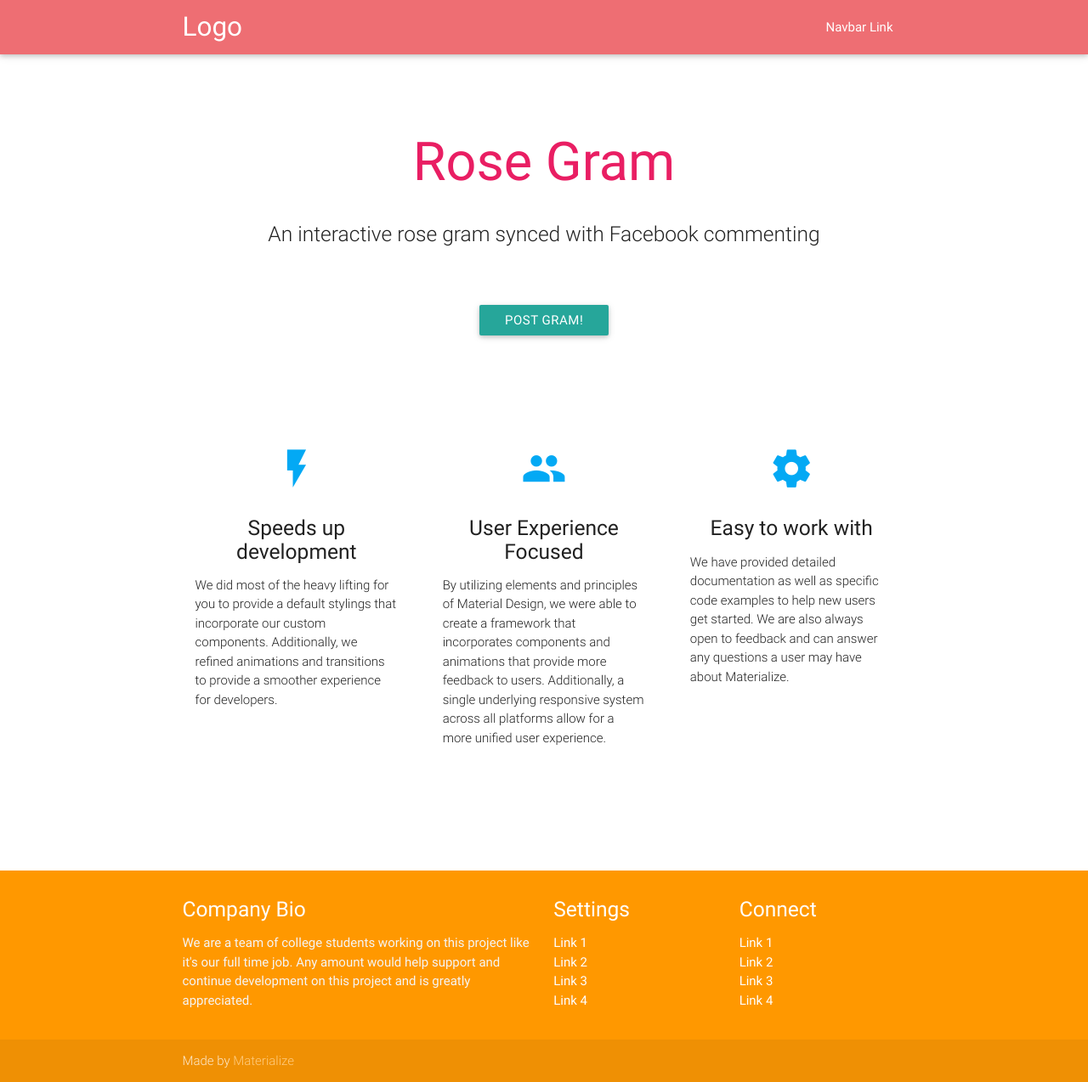
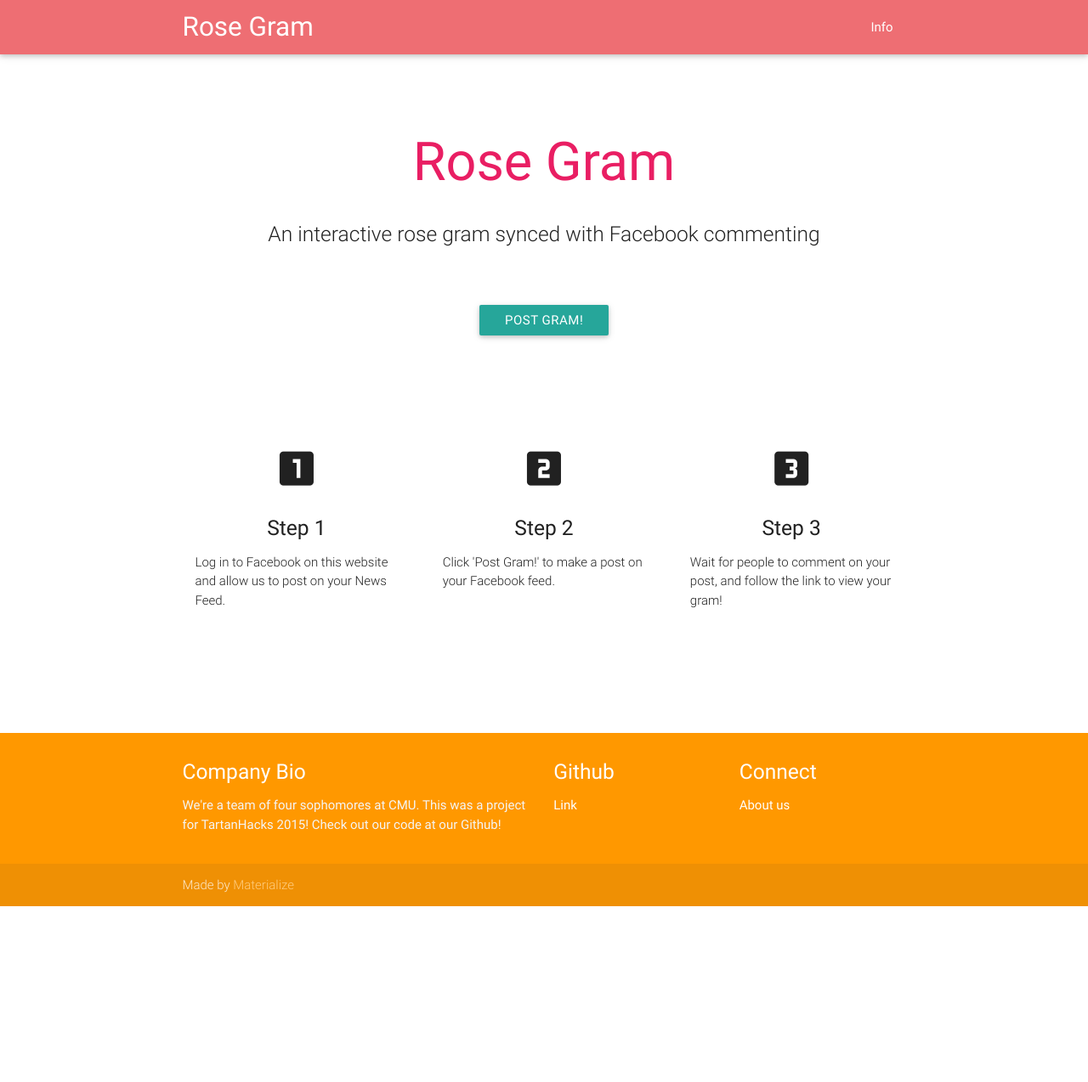
Before and after one commit to pavelkang/flower, a Flask app: page / in a window 1280 px wide. Shown: the whole page at 85% size. After the commit the page ends 1067 px from the top, so only its background shows below. Run offline with Flask 2, Linux system fonts and the light colour scheme; some libraries are stand-ins or nearby versions.

Commit message:
front end changes, new notifications

```diff
--- a/static/js/app.js
+++ b/static/js/app.js
@@ -76,6 +76,7 @@ function onLogin() {
     console.log('Successful login for: ' + response.name);
     document.getElementById('status').innerHTML =
     'Thanks for logging in, ' + response.name + '!';
+    toast('Hi ' + response.name + ', you\'re logged in!', 2000, 'rounded');
   });
   pbutton.style.visibility = "visible";
 }
@@ -127,6 +128,21 @@ function monitorCommentsOnPost(postid)
   }, 3000);
 }
 
+function changeButton() {
+  pbutton.innerHTML = 'View Gram!';
+  pbutton.addListener('click', redirFB);
+}
+
+var url = null;
+
+function redirFB() {
+  if (!url) {
+    console.log('Redirect went wrong, url DNE');
+  } else {
+    window.open(url, '_blank');
+  }
+}
+
 // Post top level thread for the rosegram
 function postTopLevel() {
   var xmlhttp = new XMLHttpRequest();
@@ -134,8 +150,8 @@ function postTopLevel() {
   {
     if (xmlhttp.readyState==4 && xmlhttp.status==200) {
       rose_id = parseInt(xmlhttp.responseText, 10);
-      var url = 'http://rosegram.herokuapp.com/' + String(rose_id);
-      var content = 'Hey guys, I just created a birthday gift! It\'s live at: ' + url +'. Go check it out or comment below to add your message as well!';
+      url = 'http://rosegram.herokuapp.com/' + String(rose_id);
+      var content = 'I\'m creating an interactive rose gram using http://rosegram.herokuapp.com! Comment below to have you message added! The gram is live at: ' + url +'.';
       FB.api('/me/feed', 'post', { message : content }, function(response) {
         if (!response || response.error) {
           console.log('Error posting message');
@@ -146,6 +162,8 @@ function postTopLevel() {
           var userid = ids[0];
           var postid = ids[1];
           console.log('Post id is ' + String(postid));
+          toast('Post created!', 2000, 'rounded');
+          changeButton();
           monitorCommentsOnPost(postid);
         }
       });
--- a/templates/landing.html
+++ b/templates/landing.html
@@ -3,7 +3,7 @@
 <head>
   <meta http-equiv="Content-Type" content="text/html; charset=UTF-8"/>
   <meta name="viewport" content="width=device-width, initial-scale=1, maximum-scale=1.0, user-scalable=no"/>
-  <title>Starter Template - Materialize</title>
+  <title>Rose Gram</title>
 
   <!-- CSS  -->
   <link href="{{ url_for('static', filename='materialize/css/materialize.css') }}" type="text/css" rel="stylesheet" media="screen,projection"/>
@@ -12,9 +12,9 @@
 <body>
   <nav class="light-red lighten-1" role="navigation">
     <div class="container">
-      <div class="nav-wrapper"><a id="logo-container" href="#" class="brand-logo">Logo</a>
+      <div class="nav-wrapper"><a id="logo-container" href="#" class="brand-logo">Rose Gram</a>
         <ul id="nav-mobile" class="right side-nav">
-          <li><a href="#">Navbar Link</a></li>
+          <li><a href="#">Info</a></li>
         </ul><a href="#" data-activates="nav-mobile" class="button-collapse"><i class="mdi-navigation-menu"></i></a>
       </div>
     </div>
@@ -49,28 +49,28 @@
       <div class="row">
         <div class="col s12 m4">
           <div class="icon-block">
-            <h2 class="center light-blue-text"><i class="mdi-image-flash-on"></i></h2>
-            <h5 class="center">Speeds up development</h5>
+            <h2 class="center light-red-text"><i class="mdi-image-looks-one"></i></h2>
+            <h5 class="center">Step 1</h5>
 
-            <p class="light">We did most of the heavy lifting for you to provide a default stylings that incorporate our custom components. Additionally, we refined animations and transitions to provide a smoother experience for developers.</p>
+            <p class="light">Log in to Facebook on this website and allow us to post on your News Feed.</p>
           </div>
         </div>
 
         <div class="col s12 m4">
           <div class="icon-block">
-            <h2 class="center light-blue-text"><i class="mdi-social-group"></i></h2>
-            <h5 class="center">User Experience Focused</h5>
+            <h2 class="center light-red-text"><i class="mdi-image-looks-two"></i></h2>
+            <h5 class="center">Step 2</h5>
 
-            <p class="light">By utilizing elements and principles of Material Design, we were able to create a framework that incorporates components and animations that provide more feedback to users. Additionally, a single underlying responsive system across all platforms allow for a more unified user experience.</p>
+            <p class="light">Click 'Post Gram!' to make a post on your Facebook feed.</p>
           </div>
         </div>
 
         <div class="col s12 m4">
           <div class="icon-block">
-            <h2 class="center light-blue-text"><i class="mdi-action-settings"></i></h2>
-            <h5 class="center">Easy to work with</h5>
+            <h2 class="center light-red-text"><i class="mdi-image-looks-3"></i></h2>
+            <h5 class="center">Step 3</h5>
 
-            <p class="light">We have provided detailed documentation as well as specific code examples to help new users get started. We are also always open to feedback and can answer any questions a user may have about Materialize.</p>
+            <p class="light">Wait for people to comment on your post, and follow the link to view your gram!</p>
           </div>
         </div>
       </div>
@@ -88,26 +88,19 @@
       <div class="row">
         <div class="col l6 s12">
           <h5 class="white-text">Company Bio</h5>
-          <p class="grey-text text-lighten-4">We are a team of college students working on this project like it's our full time job. Any amount would help support and continue development on this project and is greatly appreciated.</p>
-
+          <p class="grey-text text-lighten-4">We're a team of four sophomores at CMU. This was a project for TartanHacks 2015! Check out our code at our Github!</p>
 
         </div>
         <div class="col l3 s12">
-          <h5 class="white-text">Settings</h5>
+          <h5 class="white-text">Github</h5>
           <ul>
-            <li><a class="white-text" href="#!">Link 1</a></li>
-            <li><a class="white-text" href="#!">Link 2</a></li>
-            <li><a class="white-text" href="#!">Link 3</a></li>
-            <li><a class="white-text" href="#!">Link 4</a></li>
+            <li><a class="white-text" href="https://github.com/pavelkang/flower">Link</a></li>
           </ul>
         </div>
         <div class="col l3 s12">
           <h5 class="white-text">Connect</h5>
           <ul>
-            <li><a class="white-text" href="#!">Link 1</a></li>
-            <li><a class="white-text" href="#!">Link 2</a></li>
-            <li><a class="white-text" href="#!">Link 3</a></li>
-            <li><a class="white-text" href="#!">Link 4</a></li>
+            <li><a class="white-text" href="#!">About us</a></li>
           </ul>
         </div>
       </div>
```
